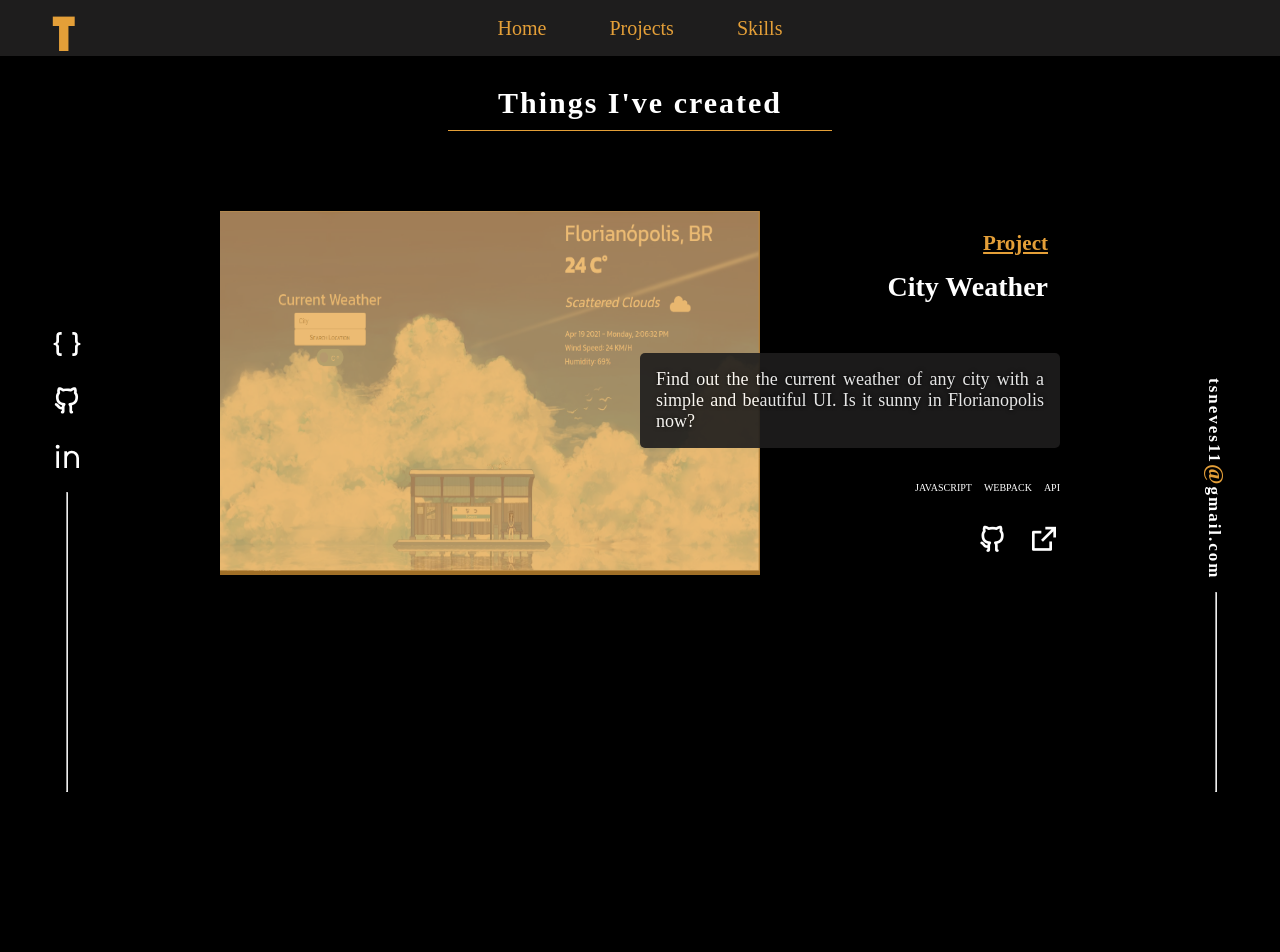
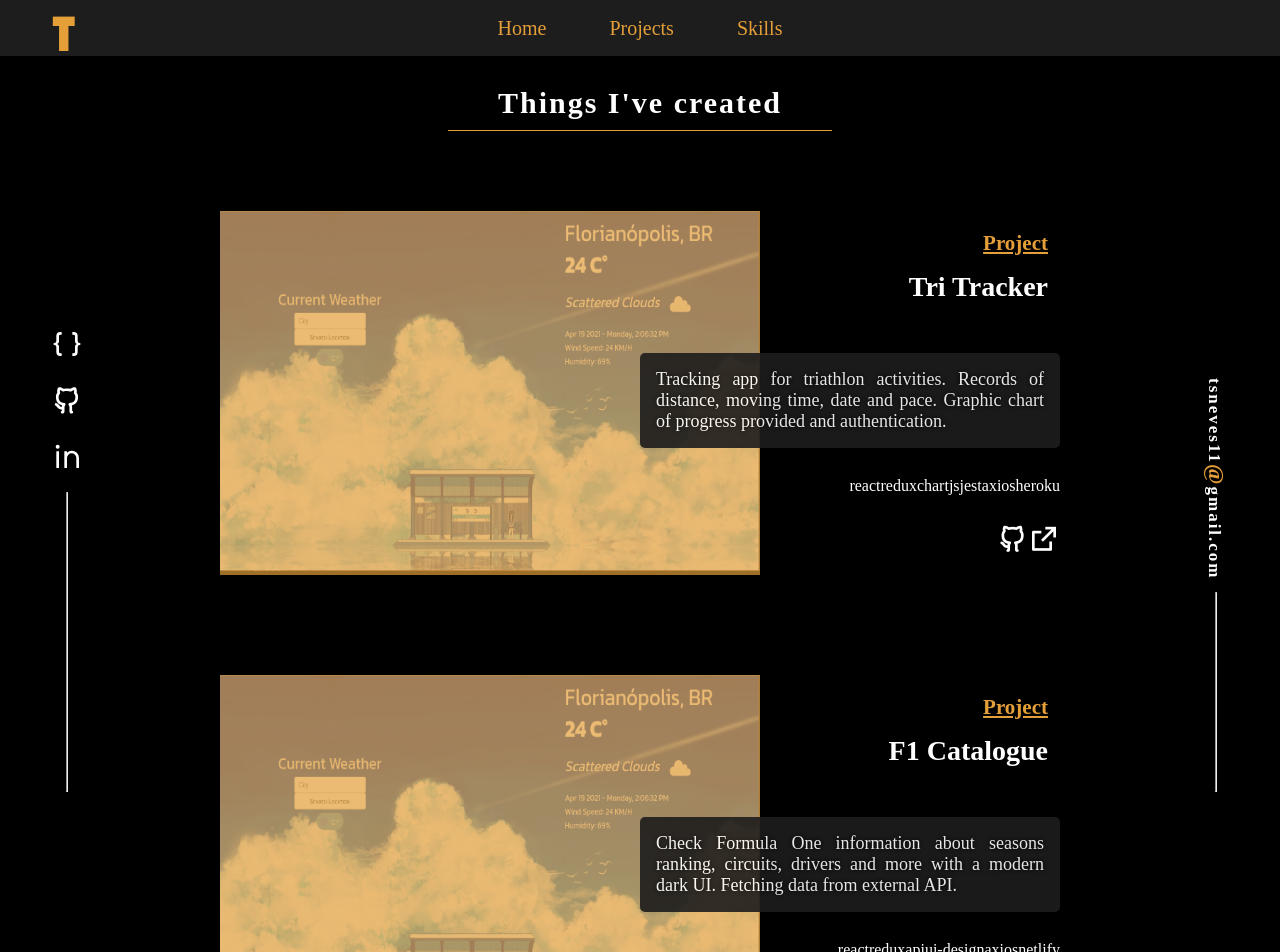
Before and after one commit to thneves/Thales-Next, a Next.js app: page /projects in a window 1280 px wide. Shown: the top 952 px of the page. Before the commit the page ends 800 px from the top, so only its background shows below. Built offline with nearby package versions, Linux system fonts and the light colour scheme; a web font is replaced by a local one.

Commit message:
Create render function for cards

```diff
--- a/components/ProjectCard.tsx
+++ b/components/ProjectCard.tsx
@@ -118,7 +118,15 @@ const ExternalLinks = styled.div`
 // Description = 496x122
 //
 
-const ProjectsCard = () => {
+interface Props {
+  title: string,
+  description: string | undefined,
+  tags: Array<string>,
+  live: string,
+  source: string
+}
+
+const ProjectsCard: React.FC<Props> = ({title, description, tags, live, source}) => {
   return (
     <ProjectContainer>
       <ScreenShot >
@@ -128,23 +136,21 @@ const ProjectsCard = () => {
       <InfoDiv>
           <TitleDiv>
             <h6>Project</h6>
-            <h5>City Weather</h5>
+            <h5>{title}</h5>
           </TitleDiv>
           <Description>
-            Find out the the current weather of any city with a simple and beautiful UI. Is it sunny in Florianopolis now?
+            {description}
           </Description>
           <ProjectTags>
-            <span>javascript</span>
-            <span>webpack</span>
-            <span>api</span>
+            {tags}
           </ProjectTags>
           <ExternalLinks>
-            <span>
+            <a href={source} target="_blank">
               <i className="ri-github-line ri-2x"></i>
-            </span>
-            <span>
+            </a>
+            <a href={live} target="_blank">
               <i className="ri-external-link-line ri-2x"></i>
-            </span>
+            </a>
           </ExternalLinks>
       </InfoDiv>
     </ProjectContainer>
--- a/constants/projects.ts
+++ b/constants/projects.ts
@@ -1,7 +1,5 @@
 export const projects = [
-  {
-    name: "main",
-    items: [
+
       { title: "Tri Tracker",
         description: "Tracking app for triathlon activities. Records of distance, moving time, date and pace. Graphic chart of progress provided and authentication.",
         tags: ["react", "redux", "chartjs", "jest", "axios", "heroku"],
@@ -9,15 +7,15 @@ export const projects = [
         source: "https://github.com/thneves/tri-tracker-client"
       },
       {
-        title: "Formula 1 Catalogue",
-        description: "Check F1 information about seasons ranking, circuits, drivers and more with a modern dark UI. Fetching data from external API.",
+        title: "F1 Catalogue",
+        description: "Check Formula One information about seasons ranking, circuits, drivers and more with a modern dark UI. Fetching data from external API.",
         tags: ["react", "redux", "api", "ui-design","axios", "netlify"],
         live: "https://f1catalogue.netlify.app/",
         source: "https://github.com/thneves/FormulaOne-Catalogue"
       },
       {
         title: "Let Me Ask",
-        descrition: "Platform for content creators create Q&A rooms for their audience in a democratic way. Hosted by Firebase.",
+        description: "Platform for content creators create Q&A rooms for their audience in a democratic way. Hosted by Firebase.",
         tags: ["typescript", "react", "firebase", "google auth"],
         live: "https://let-me-ask-f210b.firebaseapp.com/",
         source: "https://github.com/thneves/Let-Me-Ask"
@@ -30,7 +28,7 @@ export const projects = [
         source: "https://github.com/thneves/SurFriends"
       },
       {
-        title: "Fisherman Local Hero",
+        title: "Local Hero",
         description: "2D game, shoot your enemies on the sea from your boat. Ranking available and sound options.",
         tags: ["javascript", "phaser 3", "jest", "shooter game"],
         live: "https://thneves.github.io/Local-Hero/",
@@ -57,7 +55,4 @@ export const projects = [
         live: "https://thneves.github.io/Capstone/",
         source: "https://github.com/thneves/Capstone"
       }
-    ]
-
-  }
 ]
--- a/pages/projects.tsx
+++ b/pages/projects.tsx
@@ -1,7 +1,9 @@
+import { useEffect } from "react";
 import styled from "styled-components";
 import ProjectsCard from "../components/ProjectCard";
 import BasicLayout from "../layout/Basic";
 import { colors } from "../constants/styledVariables";
+import { projects } from "../constants/projects";
 
 const Title = styled.h1`
   color: ${colors.lightText};
@@ -17,19 +19,32 @@ const Title = styled.h1`
 const WrapperDiv = styled.div`
   display: flex;
   flex-direction: column;
-`
+`;
 
 const Projects = () => {
+  const renderProjects = (
+    projects.map((project, index) => {
+        return (
+          <ProjectsCard
+            key={index}
+            title={project.title}
+            description={project.description}
+            tags={project.tags}
+            live={project.live}
+            source={project.source}
+          />
+        )
+      })
+  );
+
   return (
     <BasicLayout>
       <WrapperDiv>
-            <Title>
-                Things I've created
-            </Title>
-            <ProjectsCard />
+        <Title>Things I've created</Title>
+        { renderProjects }
       </WrapperDiv>
     </BasicLayout>
-    )
-}
+  );
+};
 
 export default Projects;
```
Lines whose indentation alone changed are shown as unchanged.
